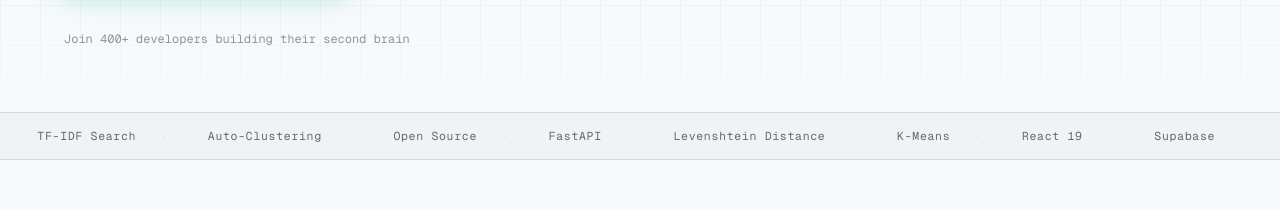
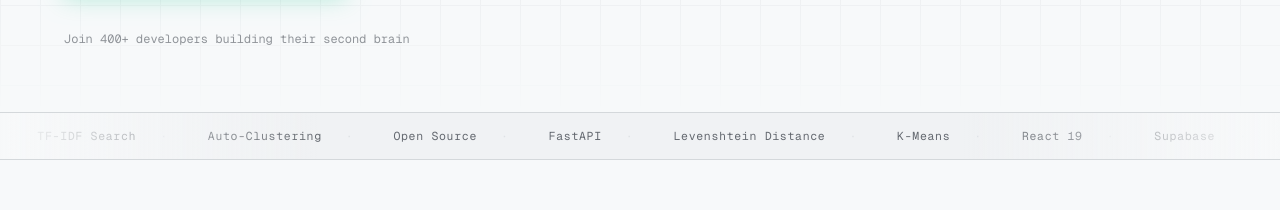
Before and after one commit to prithaxdev/CodePulse, a Next.js app in the folder apps/web/: page / in a window 1280 px wide. Shown: the part 795-1005 px from the top of the page. Built offline with nearby package versions, Linux system fonts and the light colour scheme.

Commit message:
fix: fix social proof bar gradient overlay not rendering

```diff
--- a/apps/web/components/landing/social-proof-bar.tsx
+++ b/apps/web/components/landing/social-proof-bar.tsx
@@ -31,7 +31,9 @@ function Item({ label }: { label: string }) {
       }}
     >
       {label}
-      <span aria-hidden="true" style={{ color: "var(--border)", opacity: 0.6 }}>·</span>
+      <span aria-hidden="true" style={{ color: "var(--border)", opacity: 0.6 }}>
+        ·
+      </span>
     </span>
   )
 }
@@ -40,6 +42,7 @@ export function SocialProofBar() {
   return (
     <div
       style={{
+        position: "relative",
         height: "48px",
         background: "var(--card)",
         borderTop: "1px solid var(--border)",
@@ -49,11 +52,17 @@ export function SocialProofBar() {
         overflow: "hidden",
       }}
     >
-      <Marquee pauseOnHover={false} repeat={4} className="p-0 [--duration:20s] [--gap:0px]">
+      <Marquee
+        pauseOnHover={false}
+        repeat={4}
+        className="p-0 [--duration:20s] [--gap:0px]"
+      >
         {items.map((item) => (
           <Item key={item} label={item} />
         ))}
       </Marquee>
+      <div className="pointer-events-none absolute inset-y-0 left-0 w-1/4 bg-linear-to-r from-background" />
+      <div className="pointer-events-none absolute inset-y-0 right-0 w-1/4 bg-linear-to-l from-background" />
     </div>
   )
 }
```
